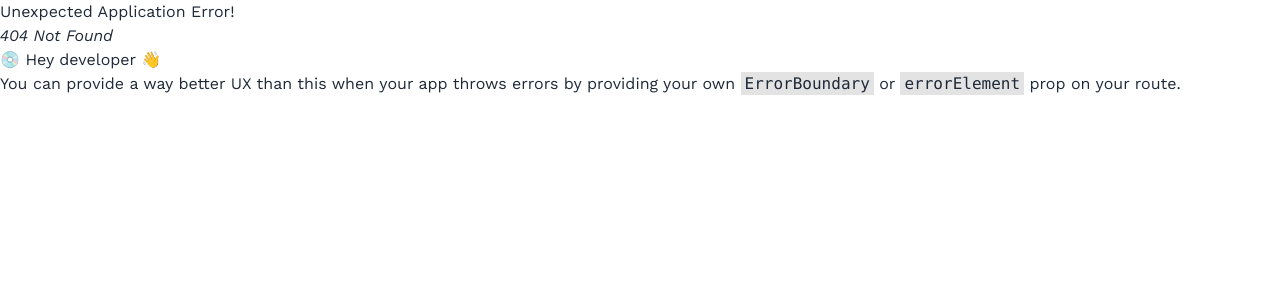
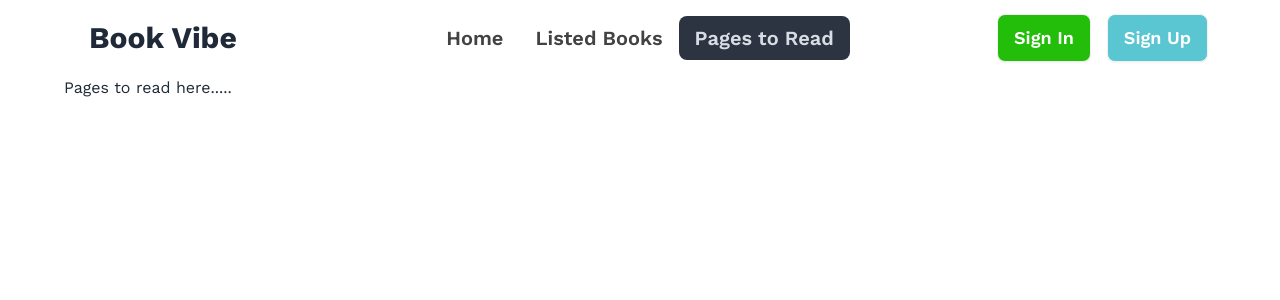
Before and after one commit to rar34/book-vibe, a React (Vite) app: page /pages-to-read in a window 1280 px wide. Before the commit this address had no page. Shown: the top 300 px of the page. Built offline with nearby package versions, Linux system fonts and the light colour scheme; a web font is replaced by a local one.

Commit message:
added nested route for navbar

```diff
--- /dev/null
+++ b/src/components/ErrorPage/ErrorPage.jsx
@@ -0,0 +1,15 @@
+import { useRouteError } from "react-router-dom";
+
+const ErrorPage = () => {
+    const error = useRouteError();
+    return (
+        <div>
+            <p>{error.statusText || error.message}</p>
+            {
+                error.status === 404 && <div><h3>Not Found</h3></div>
+            }
+        </div>
+    );
+};
+
+export default ErrorPage;
--- a/src/components/Home/Home.jsx
+++ b/src/components/Home/Home.jsx
@@ -1,9 +1,9 @@
-import NavBar from "../NavBar/NavBar";
 
 const Home = () => {
     return (
-        <div className="max-w-6xl mx-auto">
-            <NavBar></NavBar>
+        <div>
+
+
         </div>
     );
 };
--- /dev/null
+++ b/src/components/ListedBooks/ListedBooks.jsx
@@ -0,0 +1,10 @@
+
+const ListedBooks = () => {
+    return (
+        <div>
+            <h2>Listed Books here..</h2>
+        </div>
+    );
+};
+
+export default ListedBooks;
--- /dev/null
+++ b/src/components/PagesToRead/PagesToRead.jsx
@@ -0,0 +1,10 @@
+
+const PagesToRead = () => {
+    return (
+        <div>
+            <h2>Pages to read here.....</h2>
+        </div>
+    );
+};
+
+export default PagesToRead;
--- a/src/components/Root/Root.jsx
+++ b/src/components/Root/Root.jsx
@@ -1,9 +1,11 @@
-import Home from "../Home/Home";
+import { Outlet } from "react-router-dom";
+import NavBar from "../NavBar/NavBar";
 
 const Root = () => {
     return (
-        <div>
-            <Home></Home>
+        <div className="max-w-6xl mx-auto">
+            <NavBar></NavBar>
+            <Outlet></Outlet>
         </div>
     );
 };
--- a/src/main.jsx
+++ b/src/main.jsx
@@ -7,15 +7,27 @@ import {
 } from "react-router-dom";
 import Root from './components/Root/Root';
 import Home from './components/Home/Home';
+import ListedBooks from './components/ListedBooks/ListedBooks';
+import PagesToRead from './components/PagesToRead/PagesToRead';
+import ErrorPage from './components/ErrorPage/ErrorPage';
 
 const router = createBrowserRouter([
   {
     path: "/",
     element: <Root></Root>,
+    errorElement: <ErrorPage></ErrorPage>,
     children: [
       {
         path: "/",
         element: <Home></Home>
+      },
+      {
+        path: "/listed-books",
+        element: <ListedBooks></ListedBooks>
+      },
+      {
+        path: "/pages-to-read",
+        element: <PagesToRead></PagesToRead>
       }
     ]
   },
```
